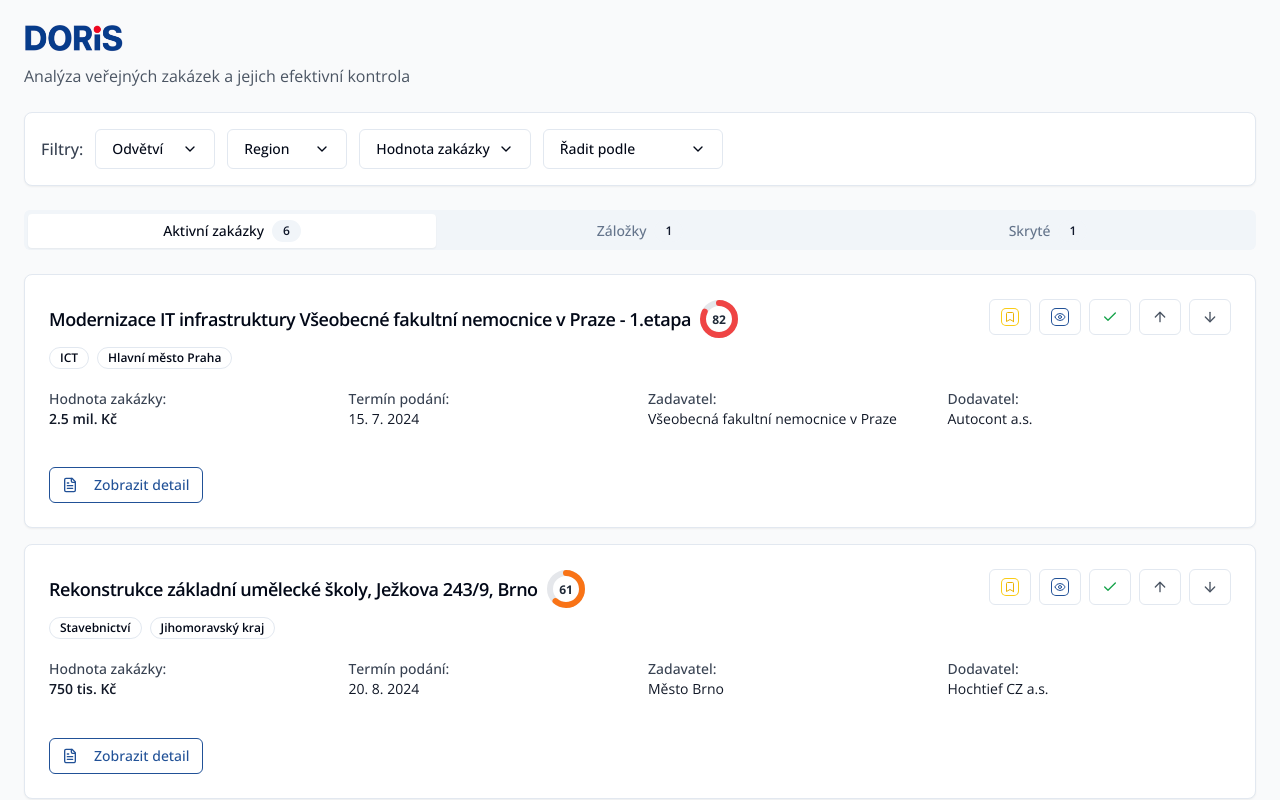
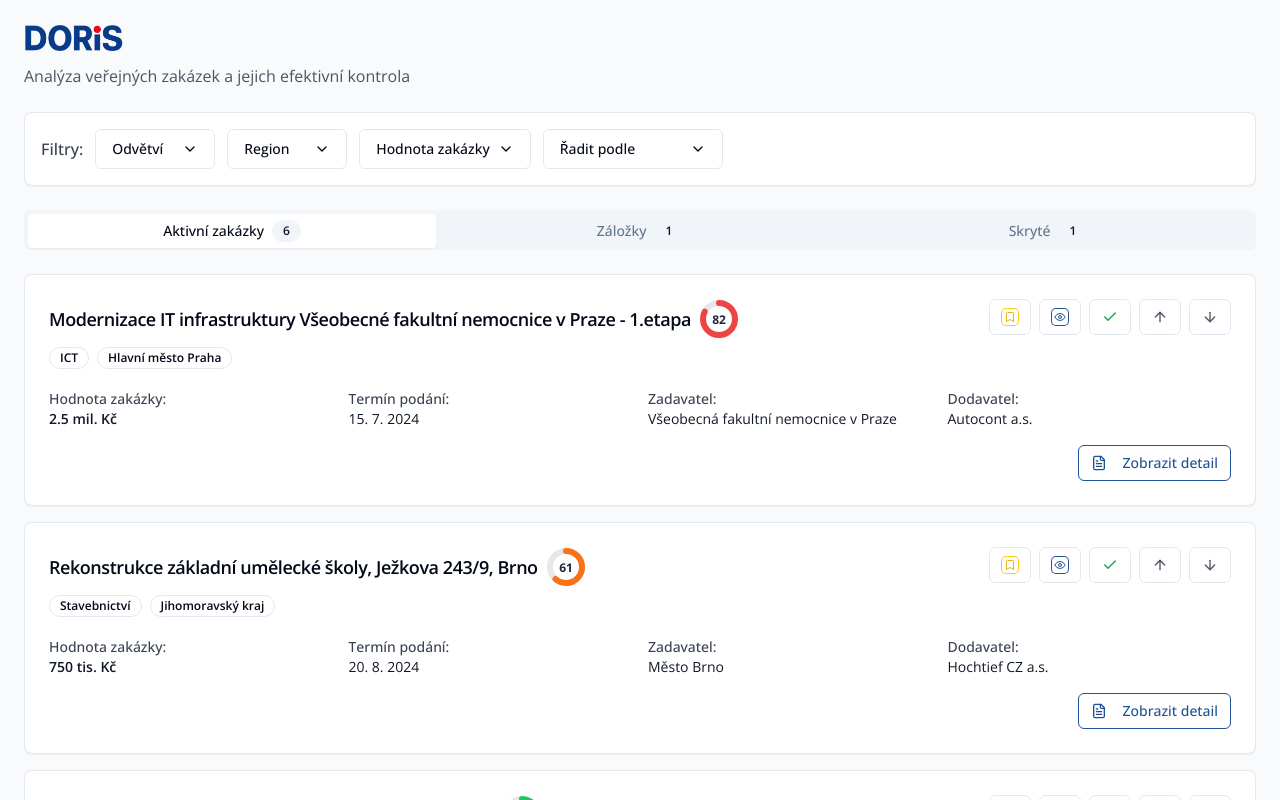
Before and after one commit to skupina-onebond/verejne-priority-kompas, a React (Vite) app: page /seznam in a window 1280 px wide. Shown: the top 800 px of the page. Built offline with nearby package versions, Linux system fonts and the light colour scheme.

Commit message:
Update PublicContractCard.tsx

```diff
--- a/src/components/PublicContractCard.tsx
+++ b/src/components/PublicContractCard.tsx
@@ -138,8 +138,7 @@ export const PublicContractCard: React.FC<PublicContractCardProps> = ({
     </div>
   </div>
 
- <div className="flex justify-between gap-4 mt-2">
-  <div className="self-start pt-[1.4rem]">
+ <div className="flex justify-end mt-2">
   <Button
     variant="outline"
     size="sm"
@@ -149,7 +148,6 @@ export const PublicContractCard: React.FC<PublicContractCardProps> = ({
     <FileText className="w-4 h-4 mr-2" />
     Zobrazit detail
   </Button>
-  </div>
 </div>
 </CardContent>
       </Card>
```
Lines whose indentation alone changed are shown as unchanged.
